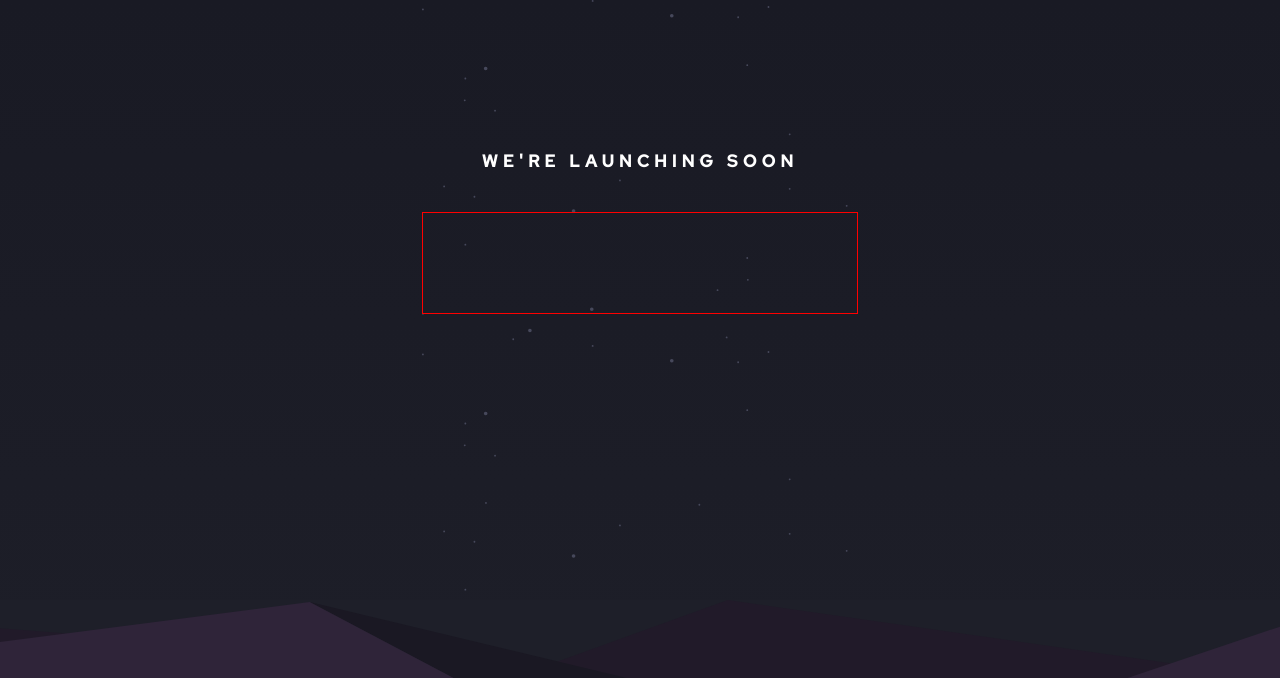
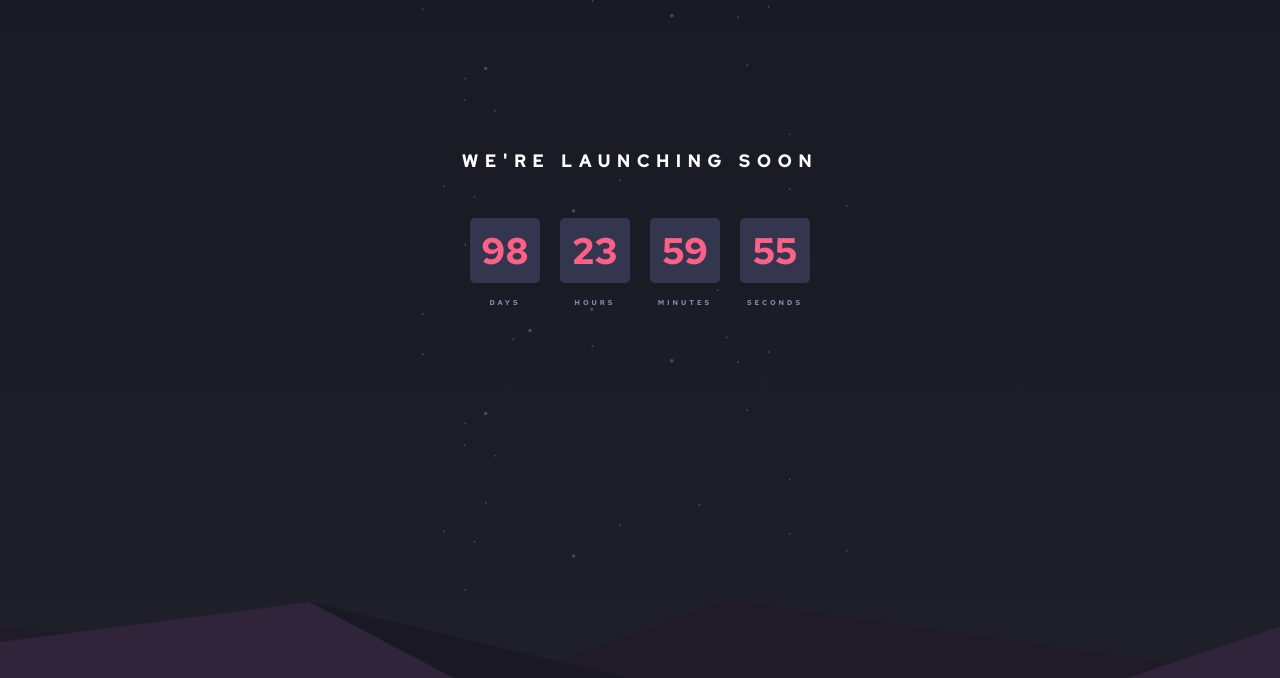
Before and after one commit to bgregi/fm-launch-countdown, a website: page index.html in a window 1280 px wide. Shown: the top 678 px of the page. Drawn offline with nearby package versions, Linux system fonts and the light colour scheme.

```diff
--- a/index.html
+++ b/index.html
@@ -26,7 +26,30 @@
             </h1>
 
             <div class="timer">
+                <div class="card-and-description">
+                    <div class="card" id="days">
 
+                    </div>
+                    <span>DAYS</span>
+                </div>
+                <div class="card-and-description">
+                    <div class="card" id="hours">
+
+                    </div>
+                    <span>HOURS</span>
+                </div>
+                <div class="card-and-description">
+                    <div class="card" id="minutes">
+
+                    </div>
+                    <span>MINUTES</span>
+                </div>
+                <div class="card-and-description">
+                    <div class="card" id="seconds">
+
+                    </div>
+                    <span>SECONDS</span>
+                </div>
             </div>
 
 
--- a/index.js
+++ b/index.js
@@ -0,0 +1,29 @@
+let launchDate = new Date().getTime() + (1000*60*60*24*99)
+
+// Update the count down every 1 second
+let x = setInterval(function() {
+
+  // Get today's date and time
+  let now = new Date().getTime();
+
+
+  // Find the distance between now and the count down date
+  let distance = launchDate - now;
+
+  console.log(now)
+  console.log(distance)
+
+
+  // Time calculations for days, hours, minutes and seconds
+  let days = Math.floor(distance / (1000 * 60 * 60 * 24));
+  let hours = Math.floor((distance % (1000 * 60 * 60 * 24)) / (1000 * 60 * 60));
+  let minutes = Math.floor((distance % (1000 * 60 * 60)) / (1000 * 60));
+  let seconds = Math.floor((distance % (1000 * 60)) / 1000);
+
+  // Display the results in each div
+  document.getElementById("days").innerHTML = days
+  document.getElementById("hours").innerHTML = hours
+  document.getElementById("minutes").innerHTML = minutes
+  document.getElementById("seconds").innerHTML = seconds
+
+}, 1000);
--- a/styles.scss
+++ b/styles.scss
@@ -69,18 +69,59 @@
     color: white;
     text-transform: uppercase;
     text-align: center;
-    letter-spacing: 5px;
+    letter-spacing: 7px;
 
     font-size: 17px;
 
-    margin: 150px 60px 40px;
+    margin: 150px 40px 40px;
 }
 
 .timer {
+    box-sizing: border-box;
     height: 100px;
     margin: 0 0 200px;
+    // padding: 0 20px;
 
-    border: 1px solid red;
+    // border: 1px solid red;
+
+    display: flex;
+    align-items: center;
+    justify-content: center;
+
+    .card-and-description {
+        display: flex;
+        flex-direction: column;
+        align-items: center;
+
+        margin: 10px;
+
+        .card {
+            width: 70px;
+            height: 65px;
+
+            background-color: $d-desat-blue;
+            border-radius: 5px;
+            box-shadow: 0px 8px 3px -5px $vd-black-blue;
+
+            color: $soft-red;
+            font-size: 37px;
+            font-family: RedHatText-Bold;
+
+            display: flex;
+            align-items: center;
+            justify-content: center;
+        }
+
+        span {
+            font-family: RedHatText-Bold;
+            color: $grayish-blue;
+            letter-spacing: 3px;
+            font-size: 7px;
+
+            margin: 15px 0 0;
+
+        }
+    }
 }
 
 footer {
```
Also changed, not shown: styles.css, 1 other file.
